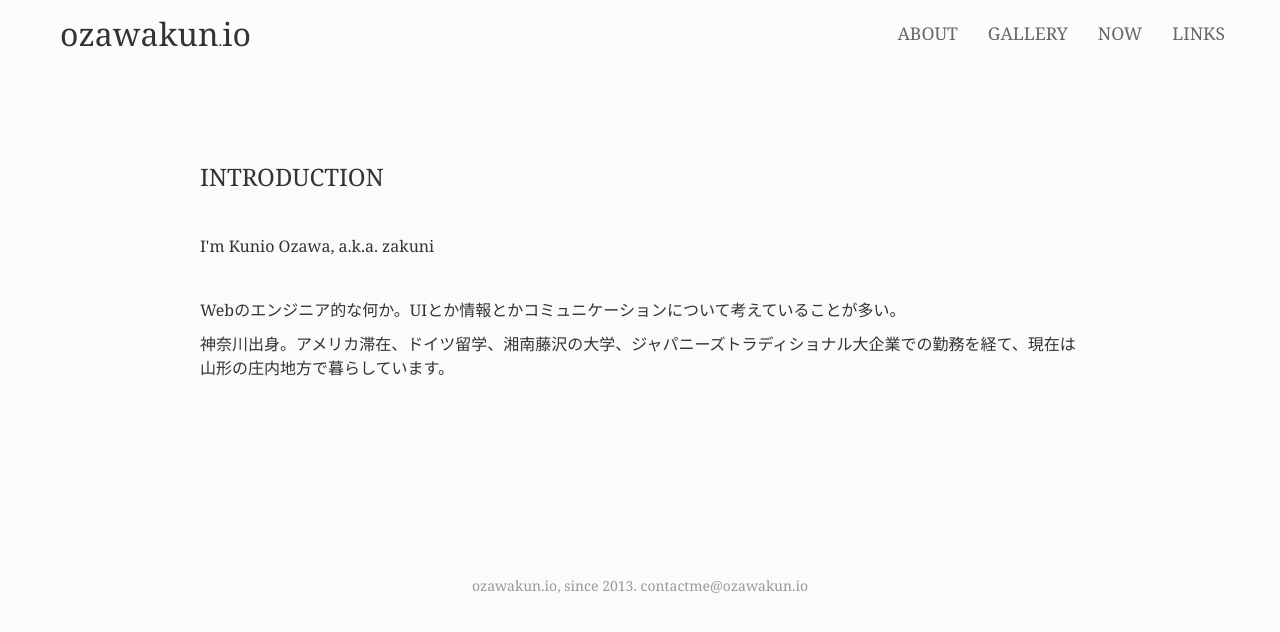
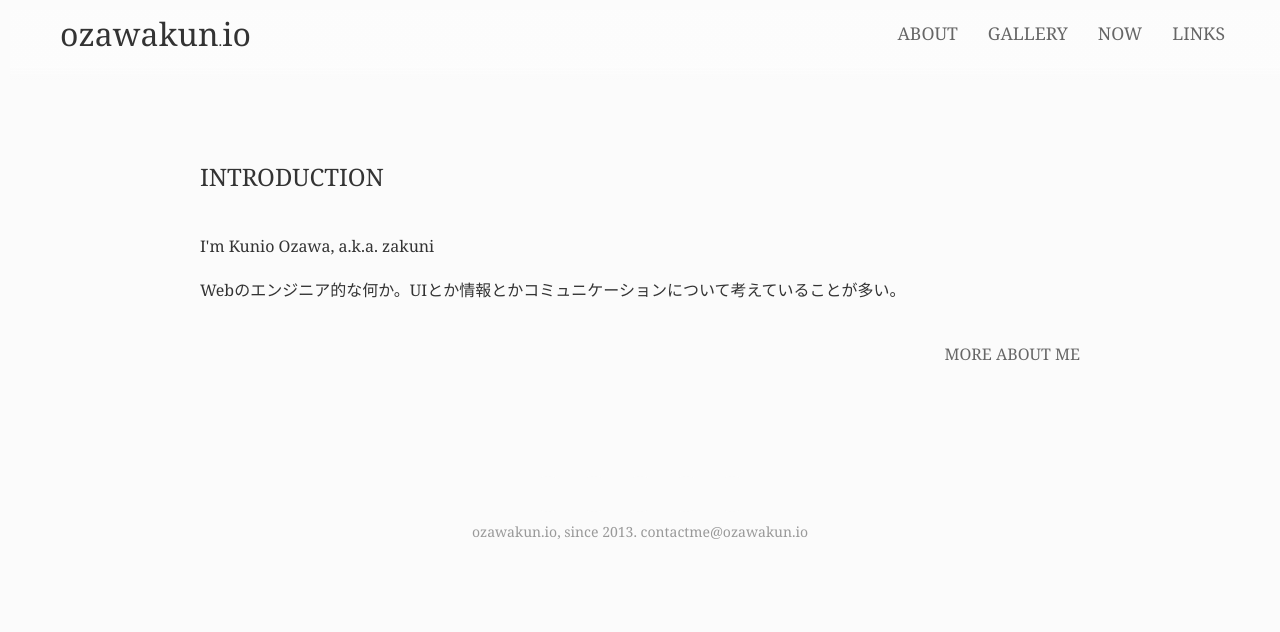
Before and after one commit to zakuni/ozawakun.io, a Next.js app: page / in a window 1280 px wide. Shown: the top 632 px of the page. Built offline with nearby package versions, Linux system fonts and the light colour scheme.

Commit message:
update top page

```diff
--- a/pages/index.tsx
+++ b/pages/index.tsx
@@ -1,25 +1,24 @@
 import Layout from '../layouts/default'
 import PageTitle from '../components/PageTitle'
+import Link from 'next/link'
 
 export default () => (
   <Layout>
     <div className="uk-container uk-container-small uk-width-3-4@s uk-margin-remove-top">
       <main>
-        <section id="about" className="uk-section uk-margin-remove-bottom">
+        <section className="uk-section uk-margin-remove-bottom">
+          <div id="about">
             <PageTitle>INTRODUCTION</PageTitle>
             <div className="uk-margin-medium-bottom">
               <p className="uk-margin-small-bottom">
                 I'm Kunio Ozawa, a.k.a. zakuni
               </p>
-          </div>
-          <div className="uk-margin-medium-bottom">
               <p className="uk-margin-small-bottom">
                 Webのエンジニア的な何か。UIとか情報とかコミュニケーションについて考えていることが多い。
               </p>
-            <p className="uk-margin-remove-top">
-              神奈川出身。アメリカ滞在、ドイツ留学、湘南藤沢の大学、ジャパニーズトラディショナル大企業での勤務を経て、現在は山形の庄内地方で暮らしています。
-            </p>
             </div>
+          </div>
+          <Link href="/about"><a className='uk-align-right uk-link-text'>MORE ABOUT ME <span uk-icon="arrow-right"></span></a></Link>
         </section>
       </main>
     </div>
```
Lines whose indentation alone changed are shown as unchanged.
